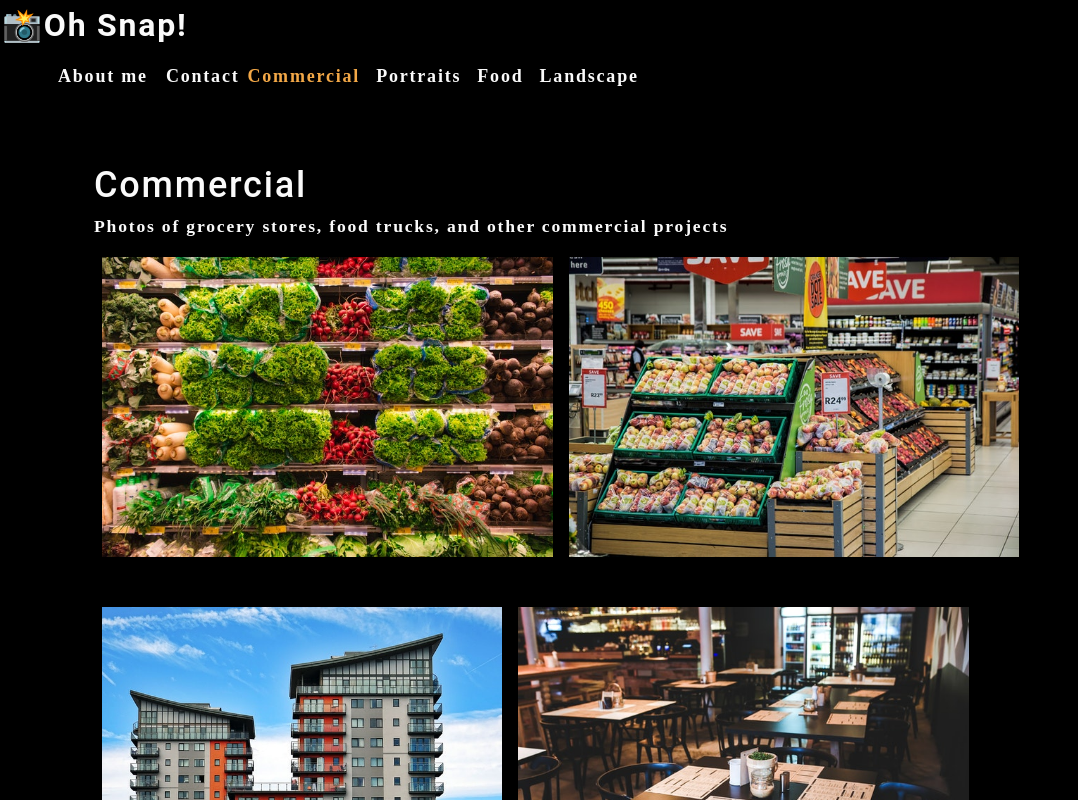
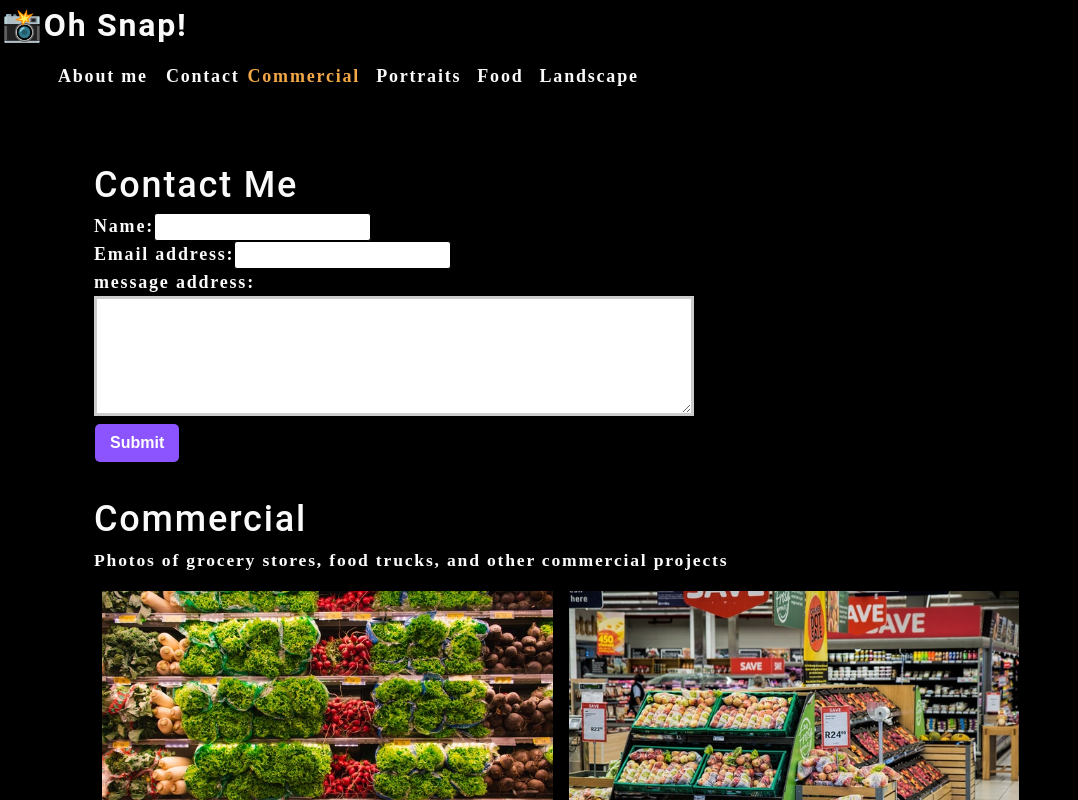
Before and after one commit to njthanhtrang/photo-port, a React (Create React App) app: page / in a window 1280 px wide. Shown: the top 800 px of the page, without its empty margins (0-1078 px from the left). Built offline with nearby package versions, Linux system fonts and the light colour scheme.

Commit message:
contact form'

```diff
--- a/src/App.js
+++ b/src/App.js
@@ -3,6 +3,7 @@
 import Nav from "./components/Nav";
 import About from "./components/About";
 import Gallery from "./components/Gallery";
+import ContactForm from "./components/Contact";
 import './App.css';
 
 // JSX
@@ -33,6 +34,7 @@
         ></Nav>
       <main>
         <div>
+          <ContactForm></ContactForm>
           {/* category selected by user, pass from Gallery component */}
         <Gallery currentCategory={currentCategory}></Gallery>
         <About></About>
--- a/src/components/Contact/index.js
+++ b/src/components/Contact/index.js
@@ -1,22 +1,52 @@
-import React from "react";
+import React, { useState } from "react";
 
 function ContactForm() {
+  // Hook that manages form data
+  //   initialize values of state, clear input fields on loading component
+  const [formState, setFormState] = useState({
+    name: "",
+    email: "",
+    message: "",
+  });
+  // destructure formState obj into its properties
+  const { name, email, message } = formState;
+
+  //   sync internal state of component formState with user input from DOM
+  // onChange event listener ensures this fires everytime keystroke typed into name field
+  function handleChange(e) {
+    //   async setFormState updates formState value for name
+    //   assign input field value to formState.name
+    // spread operator ...formState retains other key-value pairs in obj
+    // e.target.name is name attribute of form element, matches prop names of formState(name, email, message)
+    setFormState({ ...formState, [e.target.name]: e.target.value });
+  }
+
+  function handleSubmit(e) {
+      e.preventDefault();
+      console.log(formState);
+  }
+
   // JSX DOM elements
   return (
     <section>
       <h1>Contact Me</h1>
-      <form id="contact-form">
+      <form id="contact-form" onSubmit={handleSubmit}>
         <div>
-            <label htmlFor="name">Name:</label>
-            <input type="text" name="name" />
+          <label htmlFor="name">Name:</label>
+          <input
+            type="text"
+            defaultValue={name}
+            onChange={handleChange}
+            name="name"
+          />
         </div>
         <div>
-            <label htmlFor="email">Email address:</label>
-            <input type="email" name="email" />
+          <label htmlFor="email">Email address:</label>
+          <input type="email" defaultValue={email} name="email" onChange={handleChange} />
         </div>
         <div>
-            <label htmlFor="message">message address:</label>
-            <textarea name="message" rows="5" />
+          <label htmlFor="message">message address:</label>
+          <textarea name="message" defaultValue={message} onChange={handleChange} rows="5" />
         </div>
         <button type="submit">Submit</button>
       </form>
```
